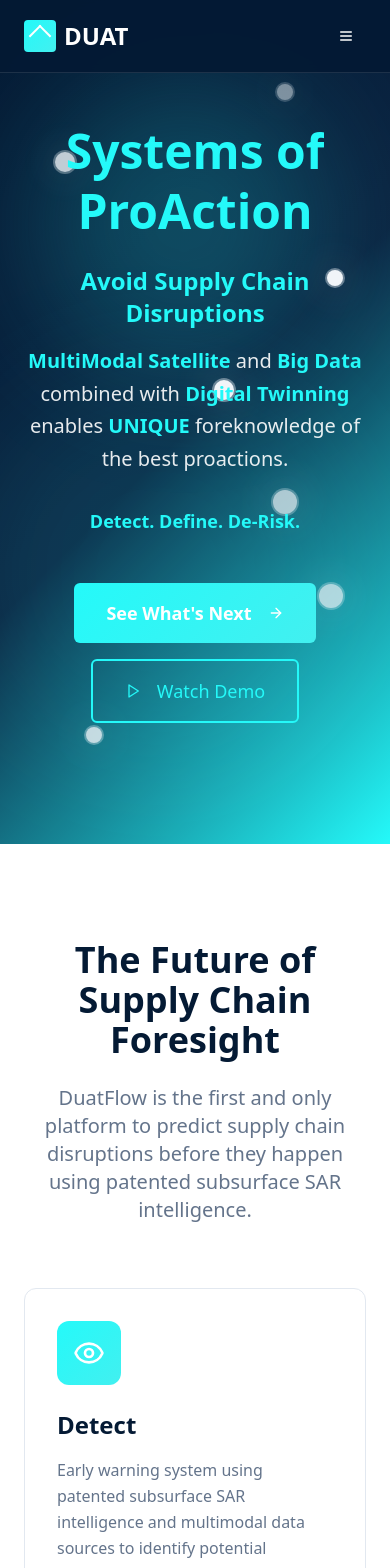
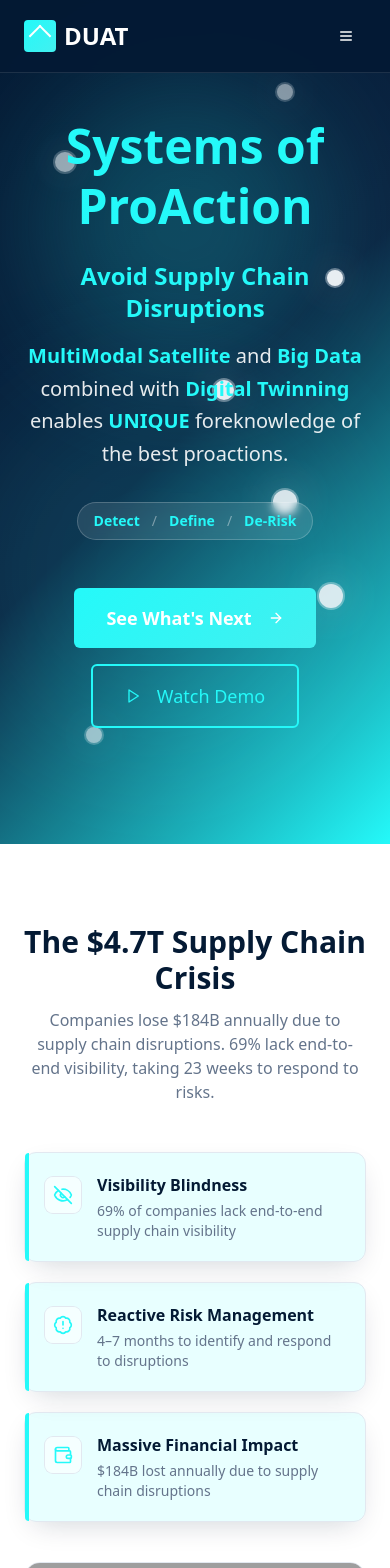
Before and after one commit to skanamike/duat-action-flow-94, a React (Vite) app: page / in a window 390 px wide. Shown: the top 1568 px of the page. Built offline with nearby package versions, Linux system fonts and the light colour scheme; grey boxes are pictures that could not be loaded.

Commit message:
Refine Hero section
Update Hero section to match screenshot and add new content.

```diff
--- a/src/components/CTA.tsx
+++ b/src/components/CTA.tsx
@@ -1,14 +1,6 @@
 import { Button } from "@/components/ui/button";
 import { ArrowRight, Calendar } from "lucide-react";
-import {
-  Dialog,
-  DialogContent,
-  DialogDescription,
-  DialogHeader,
-  DialogTitle,
-  DialogTrigger,
-} from "@/components/ui/dialog";
-import ContactForm from "@/components/ContactForm";
+import ContactDialog from "@/components/ContactDialog";
 
 const CTA = () => {
   return (
@@ -21,32 +13,27 @@ const CTA = () => {
           </p>
 
           <div className="flex flex-col sm:flex-row gap-4 justify-center">
-            <Button variant="hero" size="lg" className="text-lg px-8 py-4 h-auto bg-white text-primary hover:bg-white/90">
-              Pilot DuatFlow
-              <ArrowRight className="ml-2 h-5 w-5" />
-            </Button>
+            <ContactDialog
+              trigger={
+                <Button variant="hero" size="lg" className="text-lg px-8 py-4 h-auto bg-white text-primary hover:bg-white/90">
+                  Pilot DuatFlow
+                  <ArrowRight className="ml-2 h-5 w-5" />
+                </Button>
+              }
+            />
 
-            <Dialog>
-              <DialogTrigger asChild>
+            <ContactDialog
+              trigger={
                 <Button
                   variant="outline-hero"
                   size="lg"
                   className="text-lg px-8 py-4 h-auto border-white text-white hover:bg-white hover:text-primary"
-               >
+                >
                   <Calendar className="mr-2 h-5 w-5" />
                   Schedule Demo
                 </Button>
-              </DialogTrigger>
-              <DialogContent className="sm:max-w-[560px]">
-                <DialogHeader>
-                  <DialogTitle>Request more info</DialogTitle>
-                  <DialogDescription>
-                    Share a few details and we’ll get back to you shortly.
-                  </DialogDescription>
-                </DialogHeader>
-                <ContactForm />
-              </DialogContent>
-            </Dialog>
+              }
+            />
           </div>
         </div>
       </div>
--- /dev/null
+++ b/src/components/ContactDialog.tsx
@@ -0,0 +1,35 @@
+import { ReactNode } from "react";
+import {
+  Dialog,
+  DialogContent,
+  DialogDescription,
+  DialogHeader,
+  DialogTitle,
+  DialogTrigger,
+} from "@/components/ui/dialog";
+import ContactForm from "@/components/ContactForm";
+
+interface ContactDialogProps {
+  trigger: ReactNode;
+  title?: string;
+  description?: string;
+}
+
+export default function ContactDialog({
+  trigger,
+  title = "Request more info",
+  description = "Share a few details and we’ll get back to you shortly.",
+}: ContactDialogProps) {
+  return (
+    <Dialog>
+      <DialogTrigger asChild>{trigger}</DialogTrigger>
+      <DialogContent className="sm:max-w-[560px]">
+        <DialogHeader>
+          <DialogTitle>{title}</DialogTitle>
+          <DialogDescription>{description}</DialogDescription>
+        </DialogHeader>
+        <ContactForm />
+      </DialogContent>
+    </Dialog>
+  );
+}
--- a/src/components/Footer.tsx
+++ b/src/components/Footer.tsx
@@ -1,3 +1,5 @@
+import ContactDialog from "@/components/ContactDialog";
+
 const Footer = () => {
   return (
     <footer className="bg-primary text-white py-16">
@@ -15,27 +17,27 @@ const Footer = () => {
               using patented subsurface SAR intelligence.
             </p>
             <div className="text-accent font-semibold">
-              See What's Next
+              <ContactDialog trigger={<button className="hover:underline">See What's Next</button>} />
             </div>
           </div>
 
           <div>
             <h3 className="font-semibold mb-4">Solutions</h3>
             <ul className="space-y-2 text-white/80">
-              <li><a href="#" className="hover:text-accent transition-colors">Supply Chain Intelligence</a></li>
-              <li><a href="#" className="hover:text-accent transition-colors">Risk Management</a></li>
-              <li><a href="#" className="hover:text-accent transition-colors">Digital Twin Modeling</a></li>
-              <li><a href="#" className="hover:text-accent transition-colors">Predictive Analytics</a></li>
+              <li><ContactDialog trigger={<button className="hover:text-accent transition-colors">Supply Chain Intelligence</button>} /></li>
+              <li><ContactDialog trigger={<button className="hover:text-accent transition-colors">Risk Management</button>} /></li>
+              <li><ContactDialog trigger={<button className="hover:text-accent transition-colors">Digital Twin Modeling</button>} /></li>
+              <li><ContactDialog trigger={<button className="hover:text-accent transition-colors">Predictive Analytics</button>} /></li>
             </ul>
           </div>
 
           <div>
             <h3 className="font-semibold mb-4">Company</h3>
             <ul className="space-y-2 text-white/80">
-              <li><a href="#" className="hover:text-accent transition-colors">About</a></li>
-              <li><a href="#" className="hover:text-accent transition-colors">Careers</a></li>
-              <li><a href="#" className="hover:text-accent transition-colors">Press</a></li>
-              <li><a href="#" className="hover:text-accent transition-colors">Contact</a></li>
+              <li><ContactDialog trigger={<button className="hover:text-accent transition-colors">About</button>} /></li>
+              <li><ContactDialog trigger={<button className="hover:text-accent transition-colors">Careers</button>} /></li>
+              <li><ContactDialog trigger={<button className="hover:text-accent transition-colors">Press</button>} /></li>
+              <li><ContactDialog trigger={<button className="hover:text-accent transition-colors">Contact</button>} /></li>
             </ul>
           </div>
         </div>
--- a/src/components/Hero.tsx
+++ b/src/components/Hero.tsx
@@ -1,7 +1,8 @@
 import { Button } from "@/components/ui/button";
 import { ArrowRight, Play } from "lucide-react";
+import ContactDialog from "@/components/ContactDialog";
 const Hero = () => {
-  return <section className="relative min-h-screen flex items-center justify-center bg-gradient-hero overflow-hidden">
+  return <section className="relative min-h-[100svh] flex items-center justify-center bg-gradient-hero overflow-hidden">
       {/* Background effects */}
       <div className="absolute inset-0 bg-gradient-hero opacity-95" />
       <div className="absolute top-20 left-10 w-72 h-72 bg-accent/20 rounded-full blur-3xl" />
@@ -18,20 +19,34 @@ const Hero = () => {
           <h2 className="text-2xl md:text-3xl font-semibold mb-4 text-secondary">Avoid Supply Chain Disruptions</h2>
           <p className="text-xl md:text-2xl mb-8 text-white/90 max-w-3xl mx-auto leading-relaxed"><span className="text-accent font-semibold">MultiModal Satellite</span> and <span className="text-secondary font-semibold">Big Data</span> combined with <span className="text-accent font-semibold">Digital Twinning</span> enables <span className="text-secondary font-semibold">UNIQUE</span> foreknowledge of the best proactions.</p>
 
-          <div className="text-lg md:text-xl mb-12 font-semibold text-accent">
-            Detect. Define. De-Risk.
+          <div className="mb-12 flex items-center justify-center">
+            <div className="inline-flex items-center gap-3 px-4 py-2 rounded-full bg-white/10 backdrop-blur-sm border border-white/20 text-white text-sm md:text-base">
+              <span className="text-accent font-semibold">Detect</span>
+              <span className="opacity-40">/</span>
+              <span className="text-secondary font-semibold">Define</span>
+              <span className="opacity-40">/</span>
+              <span className="text-accent font-semibold">De-Risk</span>
+            </div>
           </div>
 
           <div className="flex flex-col sm:flex-row gap-4 justify-center items-center">
+            <ContactDialog
+              trigger={
                 <Button variant="hero" size="lg" className="text-lg px-8 py-4 h-auto">
                   See What's Next
                   <ArrowRight className="ml-2 h-5 w-5" />
                 </Button>
+              }
+            />
 
+            <ContactDialog
+              trigger={
                 <Button variant="outline-hero" size="lg" className="text-lg px-8 py-4 h-auto">
                   <Play className="mr-2 h-5 w-5" />
                   Watch Demo
                 </Button>
+              }
+            />
           </div>
         </div>
       </div>
--- a/src/components/Navigation.tsx
+++ b/src/components/Navigation.tsx
@@ -1,7 +1,10 @@
 import { Button } from "@/components/ui/button";
 import { Menu } from "lucide-react";
+import ContactDialog from "@/components/ContactDialog";
+
 const Navigation = () => {
-  return <nav className="fixed top-0 left-0 right-0 z-50 bg-primary/95 backdrop-blur-sm border-b border-white/10">
+  return (
+    <nav className="fixed top-0 left-0 right-0 z-50 bg-primary/95 backdrop-blur-sm border-b border-white/10">
       <div className="container mx-auto px-6 py-4">
         <div className="flex items-center justify-between">
           <div className="flex items-center space-x-2">
@@ -12,18 +15,18 @@ const Navigation = () => {
           </div>
 
           <div className="hidden md:flex items-center space-x-8">
-            <a href="#solutions" className="text-white/90 hover:text-accent transition-colors">
-              Solutions
-            </a>
-            <a href="#technology" className="text-white/90 hover:text-accent transition-colors">
-              Technology
-            </a>
-            <a href="#company" className="text-white/90 hover:text-accent transition-colors">
-              Company
-            </a>
-            <Button variant="hero" size="sm">
-              Get Started
-            </Button>
+            <ContactDialog
+              trigger={<button className="text-white/90 hover:text-accent transition-colors">Solutions</button>}
+            />
+            <ContactDialog
+              trigger={<button className="text-white/90 hover:text-accent transition-colors">Technology</button>}
+            />
+            <ContactDialog
+              trigger={<button className="text-white/90 hover:text-accent transition-colors">Company</button>}
+            />
+            <ContactDialog
+              trigger={<Button variant="hero" size="sm">Get Started</Button>}
+            />
           </div>
 
           <Button variant="ghost" size="icon" className="md:hidden text-white">
@@ -31,6 +34,7 @@ const Navigation = () => {
           </Button>
         </div>
       </div>
-    </nav>;
+    </nav>
+  );
 };
 export default Navigation;
--- /dev/null
+++ b/src/components/SupplyChainCrisis.tsx
@@ -0,0 +1,75 @@
+import { BadgeAlert, EyeOff, Wallet } from "lucide-react";
+
+const items = [
+  {
+    icon: EyeOff,
+    title: "Visibility Blindness",
+    desc: "69% of companies lack end-to-end supply chain visibility",
+    color: "from-accent to-secondary",
+    bg: "bg-accent/10",
+  },
+  {
+    icon: BadgeAlert,
+    title: "Reactive Risk Management",
+    desc: "4–7 months to identify and respond to disruptions",
+    color: "from-secondary to-accent",
+    bg: "bg-secondary/10",
+  },
+  {
+    icon: Wallet,
+    title: "Massive Financial Impact",
+    desc: "$184B lost annually due to supply chain disruptions",
+    color: "from-accent to-secondary",
+    bg: "bg-accent/10",
+  },
+];
+
+export default function SupplyChainCrisis() {
+  return (
+    <section id="crisis" className="py-20 bg-background">
+      <div className="container mx-auto px-6">
+        <header className="max-w-3xl mx-auto text-center mb-12">
+          <h2 className="text-3xl md:text-4xl font-bold text-foreground">
+            The $4.7T Supply Chain Crisis
+          </h2>
+          <p className="text-muted-foreground mt-3">
+            Companies lose $184B annually due to supply chain disruptions. 69% lack end-to-end visibility, taking 23 weeks to respond to risks.
+          </p>
+        </header>
+
+        <div className="grid lg:grid-cols-2 gap-10 items-start">
+          {/* Left column: reasons */}
+          <div className="space-y-5">
+            {items.map(({ icon: Icon, title, desc, color, bg }, idx) => (
+              <article
+                key={idx}
+                className={`relative rounded-xl ${bg} p-5 shadow-[0_10px_30px_-10px_hsl(var(--primary)/0.2)] border border-border`}
+              >
+                <div className={`absolute left-0 top-0 h-full w-1 rounded-l-xl bg-gradient-to-b ${color}`} />
+                <div className="flex items-start gap-4">
+                  <div className="shrink-0 mt-1 p-2 rounded-lg bg-background/60 ring-1 ring-border">
+                    <Icon className="h-5 w-5 text-accent" />
+                  </div>
+                  <div>
+                    <h3 className="font-semibold text-foreground">{title}</h3>
+                    <p className="text-sm text-muted-foreground mt-1">{desc}</p>
+                  </div>
+                </div>
+              </article>
+            ))}
+          </div>
+
+          {/* Right column: visual */}
+          <div className="rounded-2xl overflow-hidden bg-card shadow-lg border border-border">
+            <img
+              src="/placeholder.svg"
+              alt="World map visualization of global supply chain risks"
+              loading="lazy"
+              className="w-full h-full object-cover aspect-[4/3]"
+            />
+          </div>
+        </div>
+      </div>
+    </section>
+  );
+}
--- a/src/pages/Index.tsx
+++ b/src/pages/Index.tsx
@@ -1,5 +1,6 @@
 import Navigation from "@/components/Navigation";
 import Hero from "@/components/Hero";
+import SupplyChainCrisis from "@/components/SupplyChainCrisis";
 import Features from "@/components/Features";
 import CTA from "@/components/CTA";
 import Footer from "@/components/Footer";
@@ -9,6 +10,7 @@ const Index = () => {
     <div className="min-h-screen">
       <Navigation />
       <Hero />
+      <SupplyChainCrisis />
       <Features />
       <CTA />
       <Footer />
```
Lines whose indentation alone changed are shown as unchanged.
